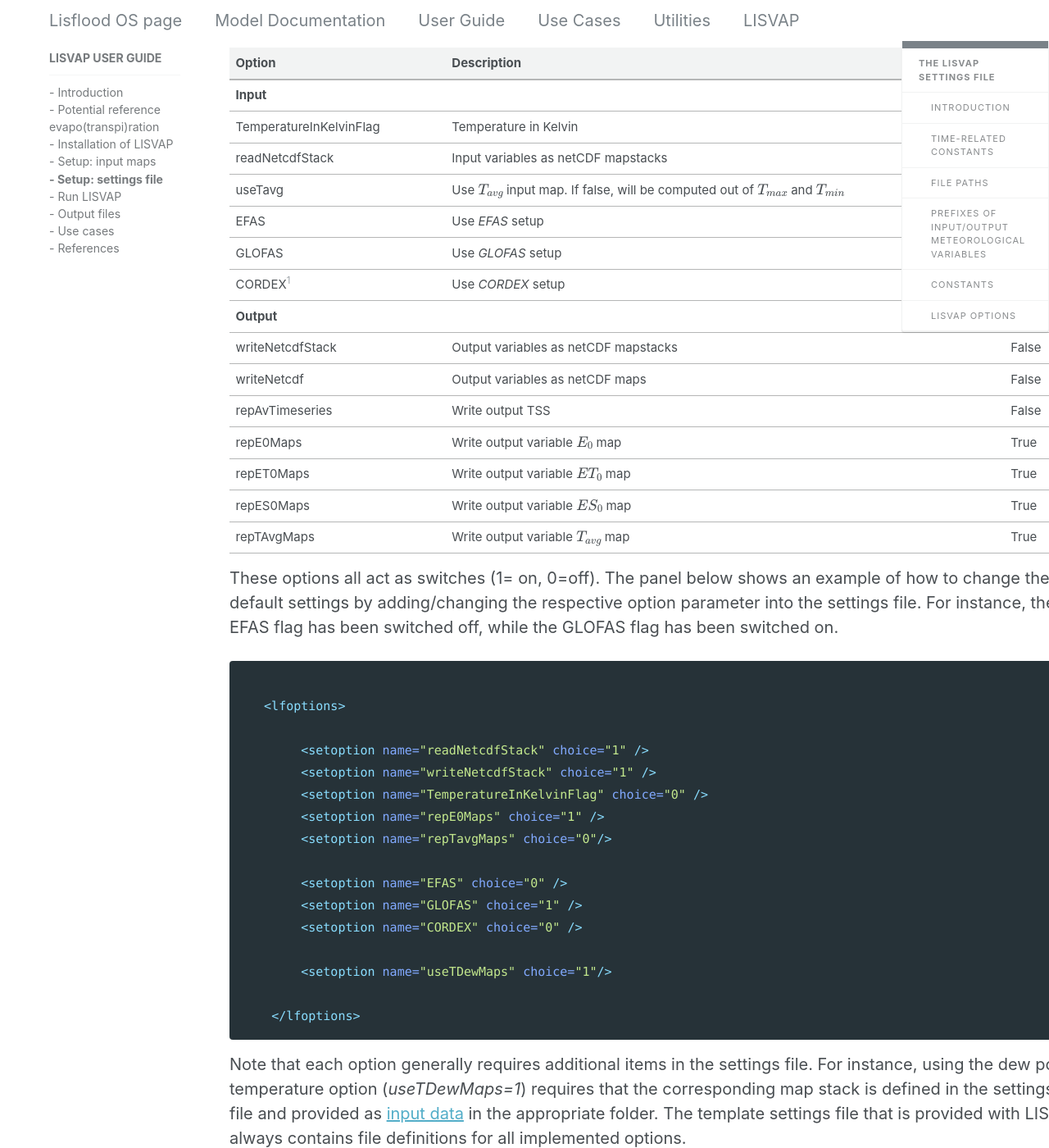
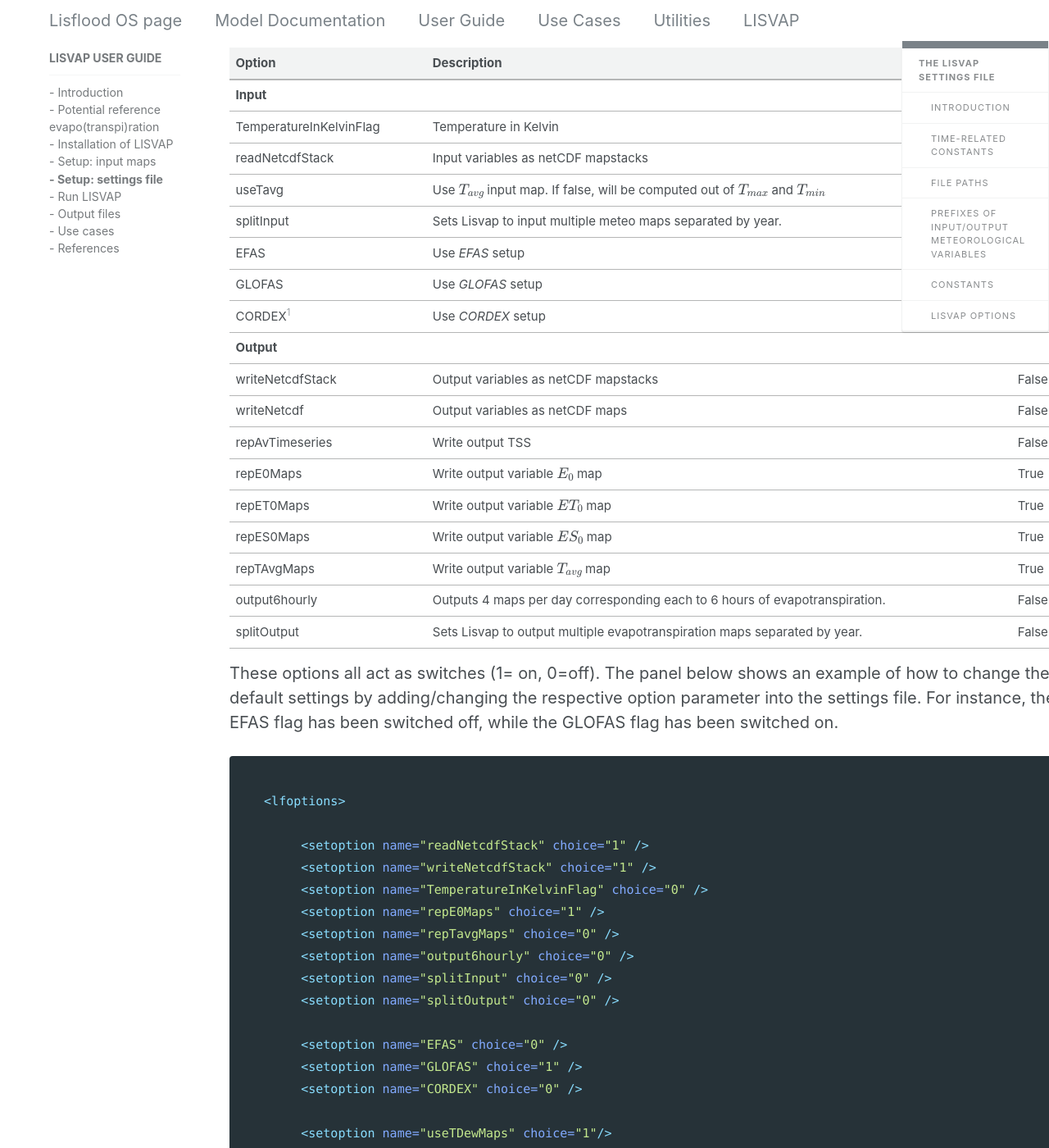
Before and after one commit to ec-jrc/lisflood-lisvap, a Jekyll site: the page built from 3_2_LISVAP_settingsfile/index.md, in a window 1280 px wide and 1400 px high, scrolled down 7036 px. Shown: the whole window at 82% size. Built offline with Jekyll 4.4.1, drawn with Linux system fonts in a browser that asks for light colours; nearby versions of some CDN libraries; our own code applies the rules of GitHub Pages for plain Markdown files; formulas are drawn with MathJax 3.

```diff
--- a/3_2_LISVAP_settingsfile/index.md
+++ b/3_2_LISVAP_settingsfile/index.md
@@ -242,6 +242,7 @@
 | TemperatureInKelvinFlag   | Temperature in Kelvin                                                              | False   |
 | readNetcdfStack           | Input variables as netCDF mapstacks                                                | False   |
 | useTavg                   | Use $T_{avg}$ input map. If false, will be computed out of $T_{max}$ and $T_{min}$ | False   |
+| splitInput                | Sets Lisvap to input multiple meteo maps separated by year.                        | False   |
 | EFAS                      | Use *EFAS* setup                                                                   | True    |
 | GLOFAS                    | Use *GLOFAS* setup                                                                 | False   |
 | CORDEX[^1]                | Use *CORDEX* setup                                                                 | False   |
@@ -253,6 +254,8 @@
 | repET0Maps                | Write output variable $ET_0$ map                                                   | True    |
 | repES0Maps                | Write output variable $ES_0$ map                                                   | True    |
 | repTAvgMaps               | Write output variable $T_{avg}$ map                                                | True    |
+| output6hourly             | Outputs 4 maps per day corresponding each to 6 hours of evapotranspiration.        | False   |
+| splitOutput               | Sets Lisvap to output multiple evapotranspiration maps separated by year.          | False   |
 
 [^1]: Note that EFAS, GLOFAS and CORDEX are mutually-exclusive flags. If all the three flags are true, the EFAS flag has precedence; if both GLOFAS and CORDEX flags are true, the GLOFAS flag has the precedence.
 
@@ -266,7 +269,10 @@
         <setoption name="writeNetcdfStack" choice="1" />
         <setoption name="TemperatureInKelvinFlag" choice="0" />
         <setoption name="repE0Maps" choice="1" />
-        <setoption name="repTavgMaps" choice="0"/>
+        <setoption name="repTavgMaps" choice="0" />
+        <setoption name="output6hourly" choice="0" />
+        <setoption name="splitInput" choice="0" />
+        <setoption name="splitOutput" choice="0" />
 
         <setoption name="EFAS" choice="0" />
         <setoption name="GLOFAS" choice="1" />
```
